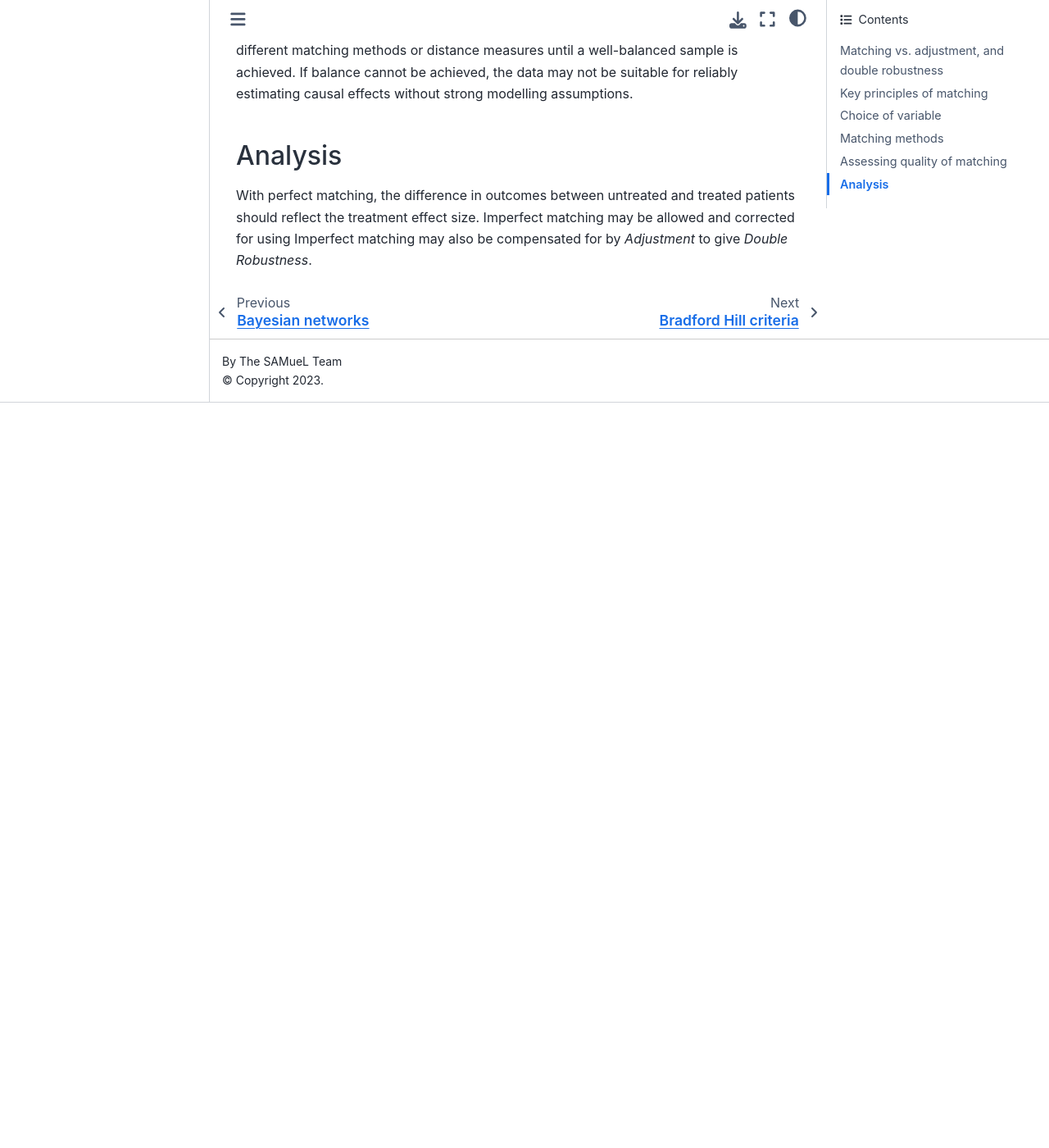
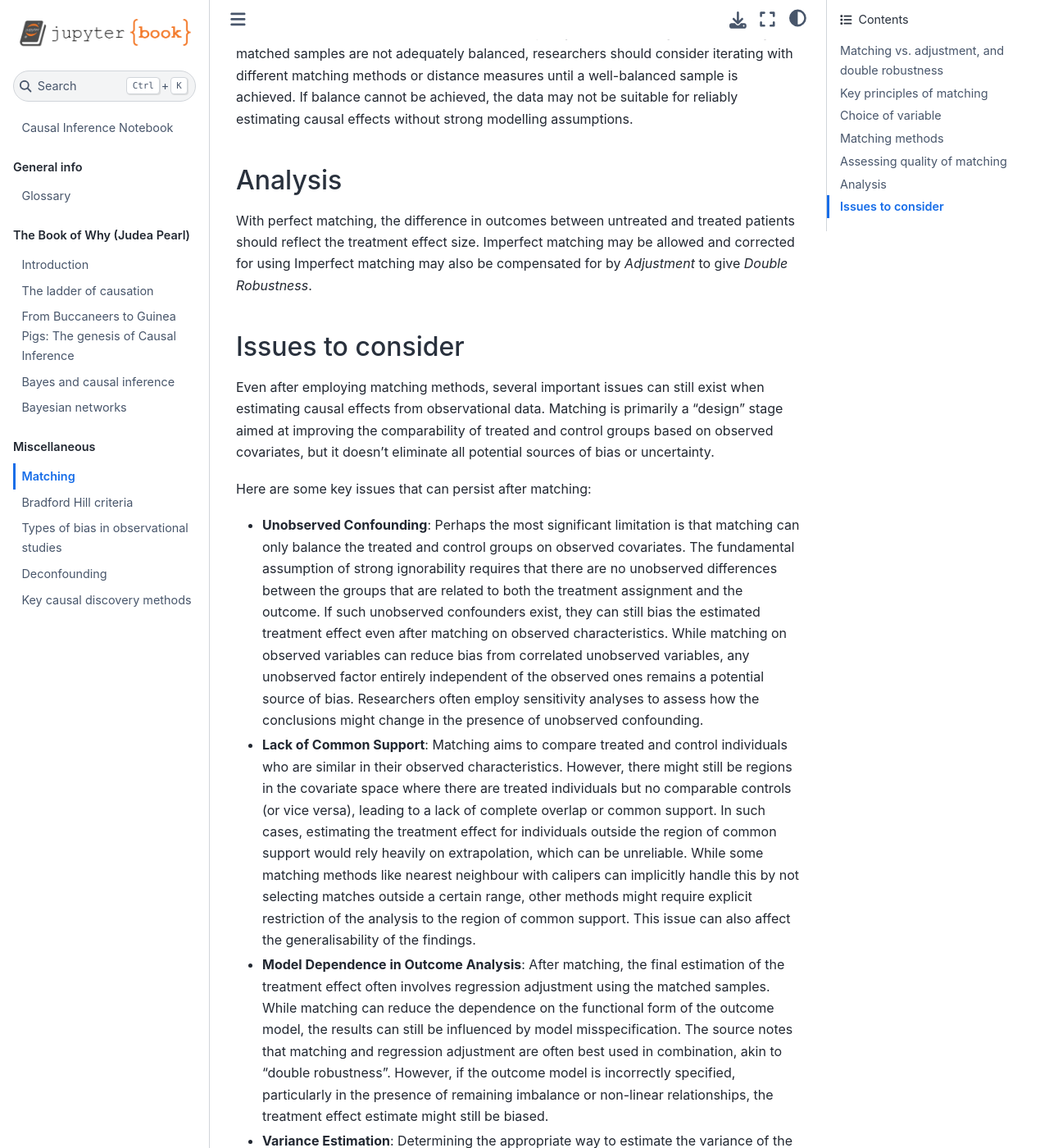
Before and after one commit to samuel-book/causal_inference_notebook, a Jupyter Book: the page built from misc/matching.md, in a window 1280 px wide and 1400 px high, scrolled down 4469 px. Shown: the whole window at 82% size. Built offline with Jupyter Book 1.0.4 settings and Sphinx 7.4.7 and the Sphinx Book theme 1.1.4, drawn with Linux system fonts in a browser that asks for light colours; pages that are not in the unit, such as notebooks, are missing from menus; before the commit the page ends 4960 px from its top, so only the background shows below that; some of the changed text lies outside the part shown.

Commit message:
Add macthing

```diff
--- a/misc/matching.md
+++ b/misc/matching.md
@@ -8,7 +8,7 @@ An AI-generated podcast on this paper (generated using Google NotebookLM) is ava
 
 ## Matching vs. adjustment, and double robustness
 
-* **Matching** seeks to create comparable groups of treated and untreated people, mimicking randomisation of giving treatment. If matching is perfect then the difference in outcomes between treated and untreated people will be entirely due to the treatment. Matching is based on five key ingredients:
+* **Matching** seeks to create comparable groups of treated and untreated people, mimicking randomisation of giving treatment. If matching is perfect then the difference in outcomes between treated and untreated people will be entirely due to the treatment. Matching is based on five (or six) key ingredients:
 
     1. **Selection of covariates (features)**: We must decide what features about a patient are important in finding matches between treated and untreated patients. These should reflect those factors which are influential in treatment decisions.
 
@@ -19,6 +19,8 @@ An AI-generated podcast on this paper (generated using Google NotebookLM) is ava
     4. **Assess quality of matching**: Check quality of matching, and iterate steps 2 and 3 if necessary.
 
     5. **Analysis of the outcome and estimation of the treatment effect**: Once matching is of sufficient quality the treatment effect may be estimated. Imperfect matching may also be compensated for by *Adjustment* to give *Double Robustness* (see below).
+
+    6. After this, consider the possible limitations of matching.
 
 * **Adjustment** seeks to compensate for differences between treated and untreated people, such as by including those factors that influence treatment decision in an outcome model.
 
@@ -94,3 +96,27 @@ It is crucial to assess balance across the full set of covariates and potentiall
 ## Analysis
 
 With perfect matching, the difference in outcomes between untreated and treated patients should reflect the treatment effect size. Imperfect matching may be allowed and corrected for using Imperfect matching may also be compensated for by *Adjustment* to give *Double Robustness*.
+
+## Issues to consider
+
+Even after employing matching methods, several important issues can still exist when estimating causal effects from observational data. Matching is primarily a "design" stage aimed at improving the comparability of treated and control groups based on observed covariates, but it doesn't eliminate all potential sources of bias or uncertainty.
+
+Here are some key issues that can persist after matching:
+
+* **Unobserved Confounding**: Perhaps the most significant limitation is that matching can only balance the treated and control groups on observed covariates. The fundamental assumption of strong ignorability requires that there are no unobserved differences between the groups that are related to both the treatment assignment and the outcome. If such unobserved confounders exist, they can still bias the estimated treatment effect even after matching on observed characteristics. While matching on observed variables can reduce bias from correlated unobserved variables, any unobserved factor entirely independent of the observed ones remains a potential source of bias. Researchers often employ sensitivity analyses to assess how the conclusions might change in the presence of unobserved confounding.
+
+* **Lack of Common Support**: Matching aims to compare treated and control individuals who are similar in their observed characteristics. However, there might still be regions in the covariate space where there are treated individuals but no comparable controls (or vice versa), leading to a lack of complete overlap or common support. In such cases, estimating the treatment effect for individuals outside the region of common support would rely heavily on extrapolation, which can be unreliable. While some matching methods like nearest neighbour with calipers can implicitly handle this by not selecting matches outside a certain range, other methods might require explicit restriction of the analysis to the region of common support. This issue can also affect the generalisability of the findings.
+
+* **Model Dependence in Outcome Analysis**: After matching, the final estimation of the treatment effect often involves regression adjustment using the matched samples. While matching can reduce the dependence on the functional form of the outcome model, the results can still be influenced by model misspecification. The source notes that matching and regression adjustment are often best used in combination, akin to "double robustness". However, if the outcome model is incorrectly specified, particularly in the presence of remaining imbalance or non-linear relationships, the treatment effect estimate might still be biased.
+
+* **Variance Estimation**: Determining the appropriate way to estimate the variance of the treatment effect after matching is a complex and debated topic. Some researchers argue that the uncertainty introduced by the estimation of the propensity score and the matching process itself needs to be accounted for in the variance estimation. Others adopt an approach similar to randomised experiments, conditioning on the covariates and treating them as fixed. The source mentions that under fairly general conditions, using estimated rather than true propensity scores might lead to an overestimate of variance. Bootstrap procedures are sometimes used to account for the uncertainty in matching.
+
+* **Handling Missing Covariate Data**: Matching methods typically assume fully observed covariates. In practice, missing data is common and can complicate the matching process. While strategies like imputation and including missingness indicators in the propensity score model exist, they do not entirely resolve the challenges posed by missing information and can introduce their own assumptions and uncertainties. Furthermore, balance diagnostics for settings with missing covariate values are an area needing further development.
+
+* **Choice Between Matching Methods**: The paper highlights that there is a wide variety of matching methods available, and there is limited definitive guidance on how to select the most appropriate method for a given situation. While the primary advice is to choose the method that yields the best balance on observed covariates, defining "best balance" across multiple covariates is not always straightforward. Researchers might need to try several methods and compare the resulting balance diagnostics.
+
+* **Multiple Treatment Doses**: The discussed matching methods are primarily focused on situations with a binary treatment (treated vs. control). When dealing with multiple levels or doses of a treatment, standard matching approaches become more complex. While generalisations of the propensity score exist for such scenarios, assessing balance and interpreting results can be challenging.
+
+* **Stable Unit Treatment Value Assumption (SUTVA)**: Matching focuses on creating comparable groups of individuals but does not address violations of the Stable Unit Treatment Value Assumption (SUTVA). SUTVA assumes that the outcome of one individual is not affected by the treatment assignment of others (no interference) and that there are no different forms or versions of each treatment level. If SUTVA is violated (e.g., due to spillover effects), matching on individual-level covariates will not address the resulting bias.
+
+In summary, while matching methods are powerful tools for improving causal inference from observational studies by addressing bias due to observed confounding, they do not provide a perfect solution. Researchers must remain aware of the inherent limitations and potential issues that can persist after matching, such as unobserved confounding, lack of common support, model dependence, and challenges in variance estimation. Careful consideration of the assumptions, thorough diagnostic checks, and, where possible, sensitivity analyses are crucial for drawing reliable causal inferences.
```
